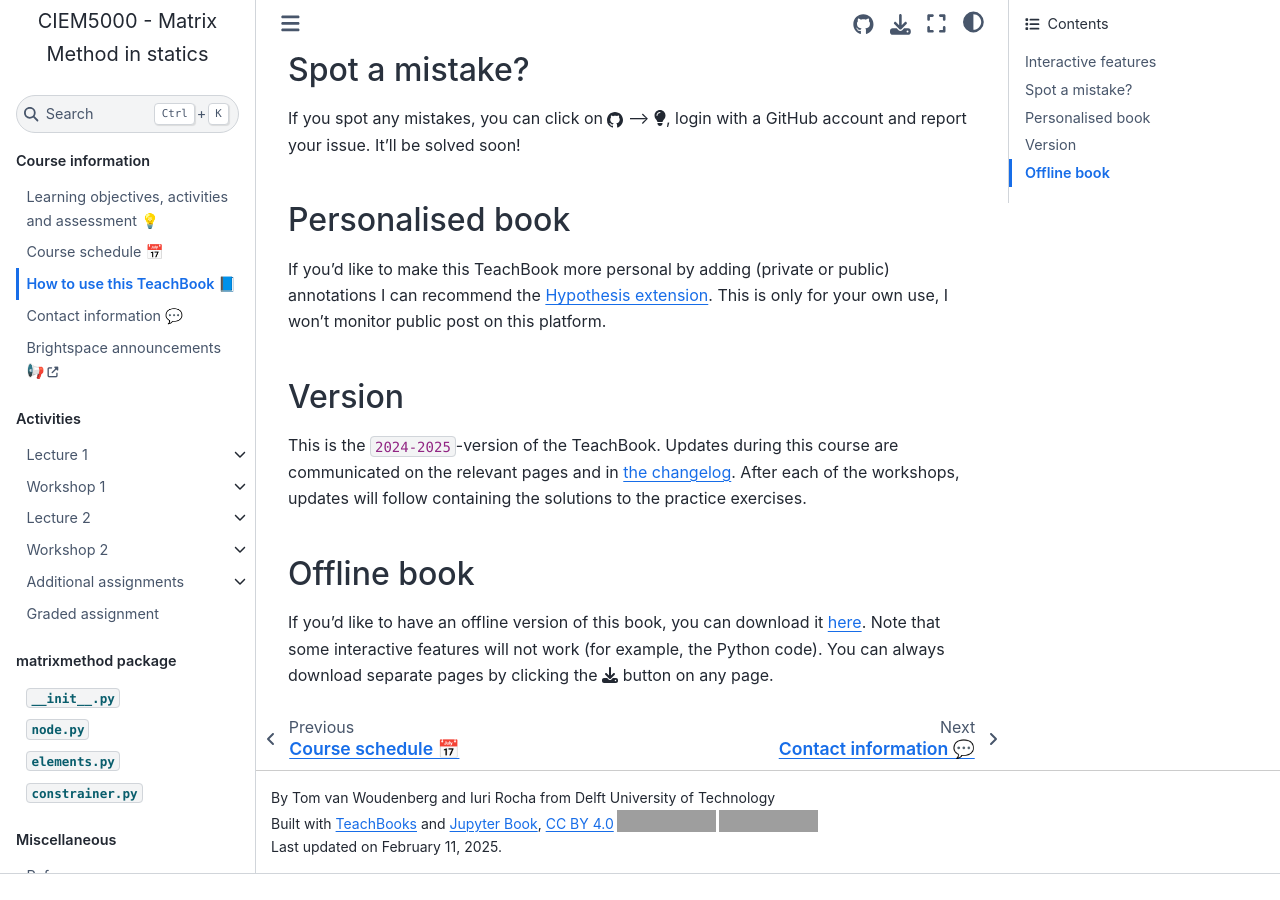
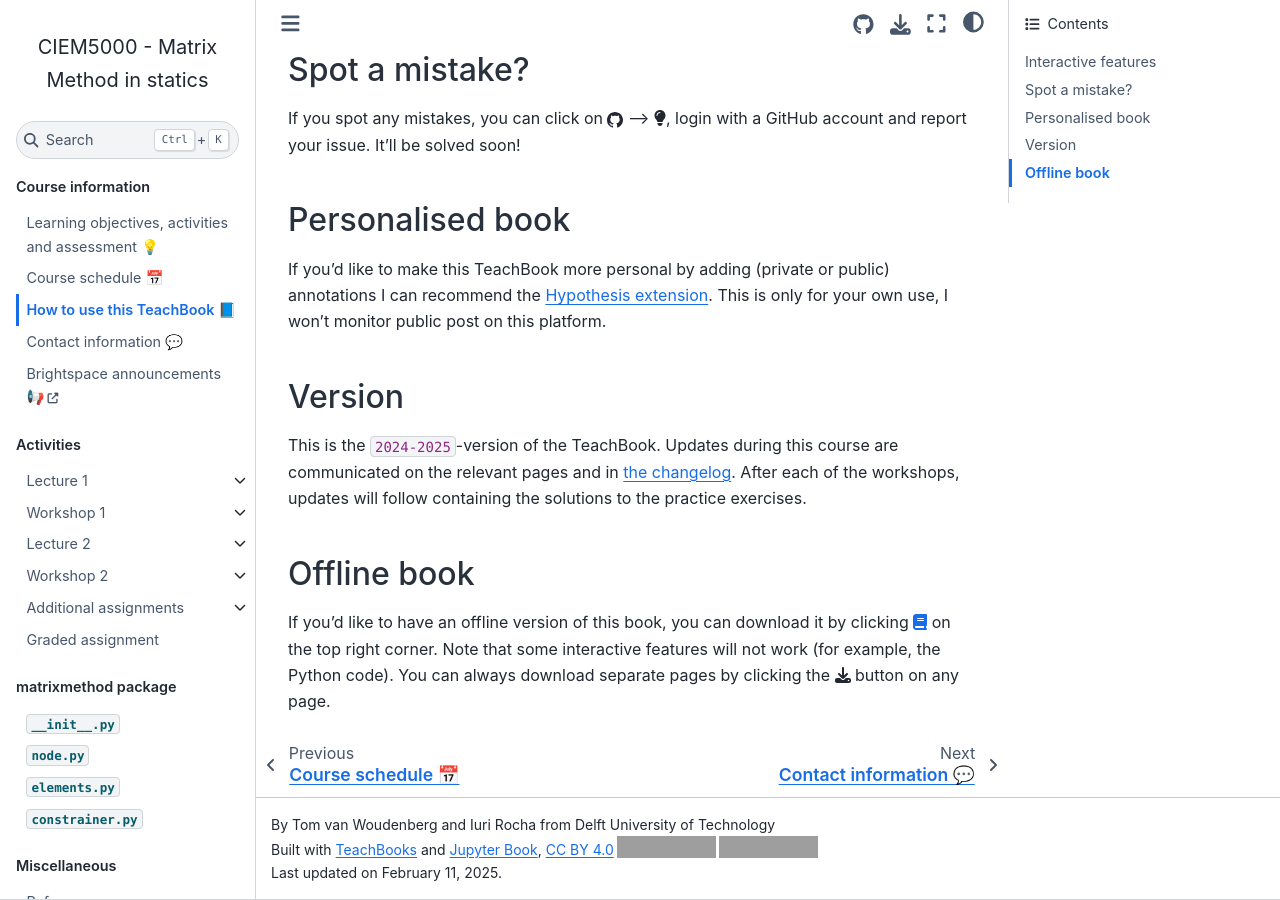
Before and after one commit to sophietenhoor/book, a Jupyter Book: the page built from book/instructions.md, in a window 1280 px wide and 900 px high, scrolled down 577 px. Built offline with Jupyter Book 1.0.4 settings and Sphinx 7.4.7 and the Sphinx Book theme 1.1.4, drawn with Linux system fonts in a browser that asks for light colours; comment, search, counter and statistics services are not loaded; before the commit the page ends 1451 px from its top, so only the background shows below that; grey boxes are pictures that could not be loaded.

Commit message:
Update instructions.md

```diff
--- a/book/instructions.md
+++ b/book/instructions.md
@@ -19,4 +19,4 @@ If you'd like to make this TeachBook more personal by adding (private or public)
 This is the `2024-2025`-version of the TeachBook. Updates during this course are communicated on the relevant pages and in [the changelog](./changelog.md). After each of the workshops, updates will follow containing the solutions to the practice exercises.
 
 ## Offline book
-If you'd like to have an offline version of this book, you can download it [here](https://ciem5000-2025.github.io/book/_static/book.zip). Note that some interactive features will not work (for example, the Python code). You can always download separate pages by clicking the {fa}`download` button on any page.
+If you'd like to have an offline version of this book, you can download it by clicking [{fa}`book`](https://ciem5000-2025.github.io/book/_static/book.zip) on the top right corner. Note that some interactive features will not work (for example, the Python code). You can always download separate pages by clicking the {fa}`download` button on any page.
```
